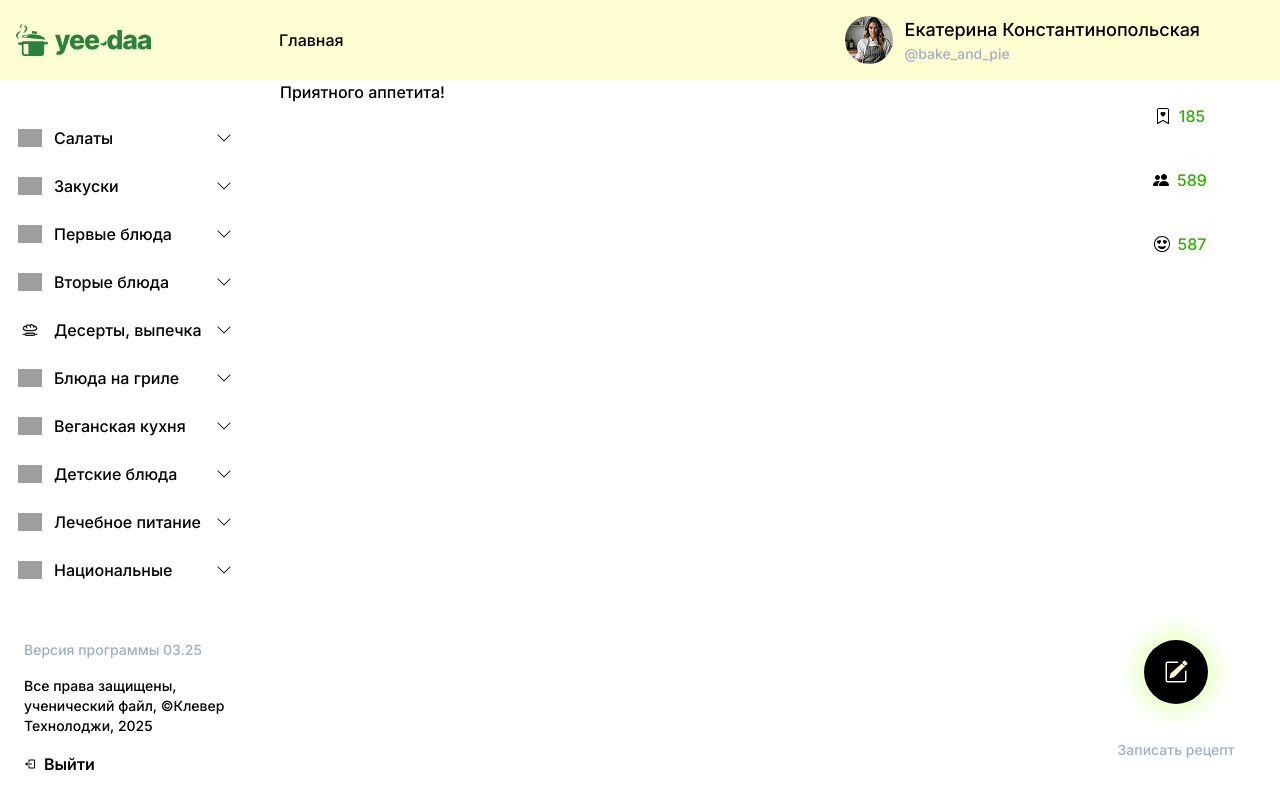
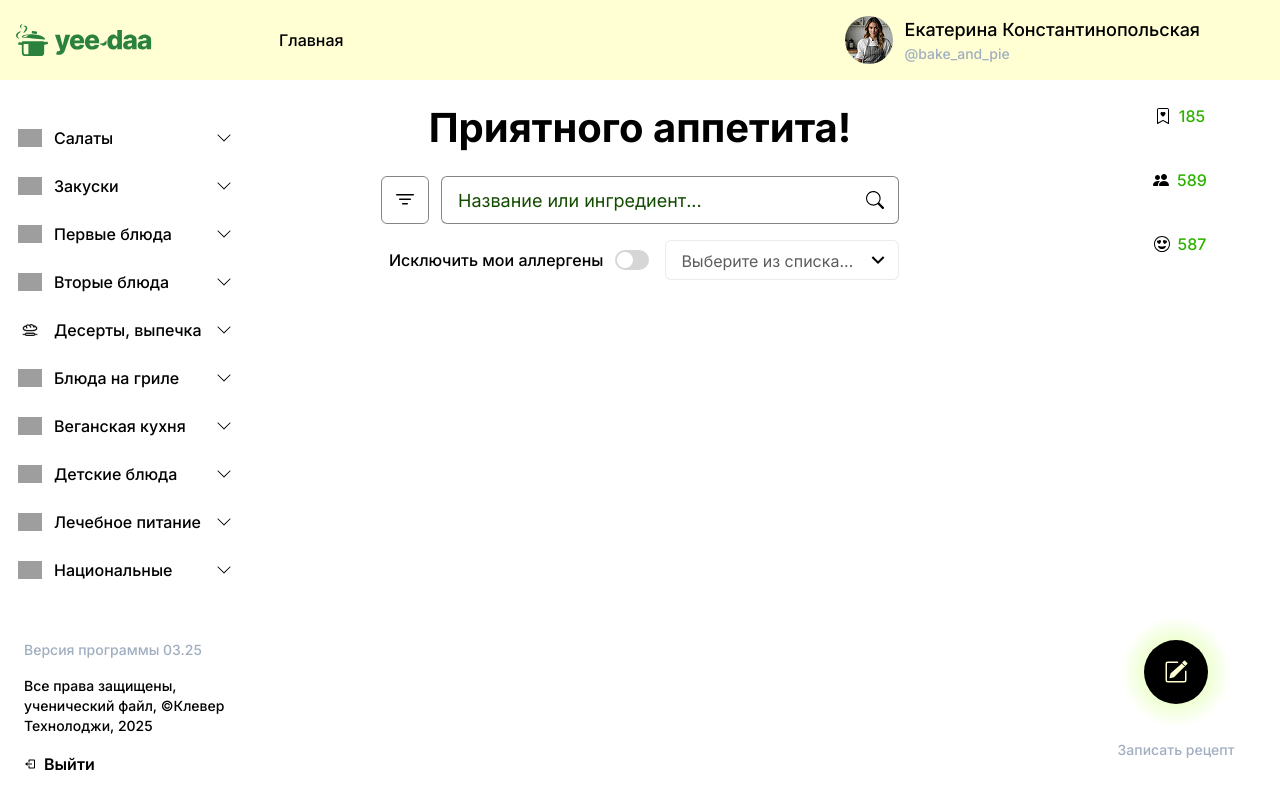
Before and after one commit to yasinskydew/yee-daa, a Next.js app: page /home in a window 1280 px wide. Built offline with nearby package versions, Linux system fonts and the light colour scheme; grey boxes are pictures that could not be loaded.

Commit message:
Update package.json to include use-debounce dependency and enhance global styles with updated border and placeholder colors. Refactor HomePage component for improved layout and add new icons to the icons index.

```diff
--- a/app/(platform)/home/page.tsx
+++ b/app/(platform)/home/page.tsx
@@ -1,19 +1,19 @@
-export default async function HomePage({
-  searchParams,
-}: {
+import Search from '@/app/ui/primitives/search'
+
+type HomePageProps = {
   searchParams: Promise<{ cat?: string; sub?: string }>
-}) {
-  const { cat, sub } = await searchParams
+}
+
+export default async function HomePage({ searchParams }: HomePageProps) {
+  await searchParams
+  const title = 'Приятного аппетита!'
 
   return (
-    <>
-      <h1>Приятного аппетита!</h1>
-      {(cat || sub) && (
-        <p className="text-muted">
-          {cat}
-          {sub ? ` / ${sub}` : ''}
-        </p>
-      )}
-    </>
+    <div className="mx-auto flex w-full max-w-[898px] flex-col items-center gap-8 pt-8">
+      <h1 className="w-full text-center text-[32px] leading-8 font-bold text-foreground md:whitespace-nowrap md:text-[40px] xl:text-5xl xl:leading-12">
+        {title}
+      </h1>
+      <Search placeholder="Название или ингредиент..." />
+    </div>
   )
 }
--- a/app/globals.css
+++ b/app/globals.css
@@ -24,7 +24,8 @@ input[type='number']::-webkit-outer-spin-button {
   --primary-soft: #d7ff94;
   --primary-strong: #2db100;
   --muted: #a0aec0;
-  --border: rgba(0, 0, 0, 0.08);
+  --placeholder: #134B00;
+  --border: rgba(0, 0, 0, 0.16);
   --radius-sm: 4px;
   --radius-md: 6px;
   --radius-lg: 8px;
@@ -41,7 +42,7 @@ html.dark {
   --primary-soft: #2a3d14;
   --primary-strong: #b1ff2e;
   --muted: #718096;
-  --border: rgba(255, 255, 255, 0.12);
+  --border: rgba(255, 255, 255, 0.16);
 }
 
 @theme {
@@ -62,6 +63,7 @@ html.dark {
   --color-muted: var(--muted);
   --color-border: var(--border);
   --color-header: var(--header);
+  --color-placeholder: var(--placeholder);
   --font-sans: var(--font-inter);
   --radius-sm: var(--radius-sm);
   --radius-md: var(--radius-md);
--- /dev/null
+++ b/app/ui/icons/arrow-down-s-line.tsx
@@ -0,0 +1,24 @@
+import clsx from 'clsx'
+
+type IconProps = {
+  className?: string
+}
+
+export function ArrowDownSLineIcon({ className }: IconProps) {
+  return (
+    <svg
+      width={24}
+      height={24}
+      viewBox="0 0 24 24"
+      fill="none"
+      xmlns="http://www.w3.org/2000/svg"
+      className={clsx('shrink-0', className)}
+      aria-hidden
+    >
+      <path
+        d="M12 13.172L16.95 8.22198L18.364 9.63598L12 16L5.63599 9.63598L7.04999 8.22198L12 13.172Z"
+        fill="currentColor"
+      />
+    </svg>
+  )
+}
--- a/app/ui/icons/index.ts
+++ b/app/ui/icons/index.ts
@@ -5,7 +5,10 @@ export {
 } from './category-icon'
 export { BookmarkHeartIcon } from './bookmark-heart'
 export { BurgerIcon } from './burger'
+export { ArrowDownSLineIcon } from './arrow-down-s-line'
 export { ChevronDownIcon } from './chevron-down'
 export { EmojiHeartEyesIcon } from './emoji-heart-eyes'
 export { PeopleFillIcon } from './people-fill'
 export { PencilSquareIcon } from './pencil-square'
+export { SearchIcon } from './search-icon'
+export { MagnifyingGlassIcon } from './magnifying-glass'
--- /dev/null
+++ b/app/ui/icons/magnifying-glass.tsx
@@ -0,0 +1,24 @@
+import clsx from 'clsx'
+
+type IconProps = {
+  className?: string
+}
+
+export function MagnifyingGlassIcon({ className }: IconProps) {
+  return (
+    <svg
+      width={18}
+      height={18}
+      viewBox="0 0 18.001 18.0002"
+      fill="none"
+      xmlns="http://www.w3.org/2000/svg"
+      className={clsx('shrink-0', className)}
+      aria-hidden
+    >
+      <path
+        d="M13.2108 11.637C14.3001 10.1505 14.788 8.30755 14.5769 6.47679C14.3657 4.64603 13.4711 2.96251 12.072 1.76302C10.6729 0.563536 8.87248 -0.063446 7.03095 0.0075113C5.18942 0.0784686 3.44259 0.842132 2.13994 2.14572C0.837281 3.44931 0.0748669 5.19669 0.00522735 7.03826C-0.0644122 8.87984 0.563858 10.6798 1.76434 12.0781C2.96483 13.4763 4.649 14.3697 6.47991 14.5795C8.31082 14.7894 10.1534 14.3001 11.6391 13.2097H11.638C11.6718 13.2547 11.7078 13.2975 11.7483 13.3391L16.0795 17.6704C16.2905 17.8815 16.5766 18.0001 16.875 18.0002C17.1735 18.0003 17.4597 17.8819 17.6708 17.6709C17.8819 17.46 18.0006 17.1738 18.0007 16.8754C18.0008 16.577 17.8823 16.2907 17.6714 16.0796L13.3401 11.7484C13.2999 11.7077 13.2567 11.6701 13.2108 11.6359V11.637ZM13.501 7.3125C13.501 8.12505 13.341 8.92965 13.03 9.68035C12.7191 10.4311 12.2633 11.1132 11.6887 11.6877C11.1142 12.2623 10.4321 12.7181 9.68136 13.029C8.93066 13.34 8.12606 13.5 7.31351 13.5C6.50096 13.5 5.69636 13.34 4.94566 13.029C4.19495 12.7181 3.51285 12.2623 2.93829 11.6877C2.36372 11.1132 1.90796 10.4311 1.59701 9.68035C1.28605 8.92965 1.12601 8.12505 1.12601 7.3125C1.12601 5.67147 1.77791 4.09766 2.93829 2.93728C4.09867 1.7769 5.67248 1.125 7.31351 1.125C8.95454 1.125 10.5284 1.7769 11.6887 2.93728C12.8491 4.09766 13.501 5.67147 13.501 7.3125V7.3125Z"
+        fill="currentColor"
+      />
+    </svg>
+  )
+}
--- /dev/null
+++ b/app/ui/icons/search-icon.tsx
@@ -0,0 +1,24 @@
+import clsx from 'clsx'
+
+type IconProps = {
+  className?: string
+}
+
+export function SearchIcon({ className }: IconProps) {
+  return (
+    <svg
+      width={24}
+      height={24}
+      viewBox="0 0 24 24"
+      fill="none"
+      xmlns="http://www.w3.org/2000/svg"
+      className={clsx('shrink-0', className)}
+      aria-hidden
+    >
+      <path
+        d="M9 15.75C9 15.5511 9.07902 15.3603 9.21967 15.2197C9.36032 15.079 9.55109 15 9.75 15H14.25C14.4489 15 14.6397 15.079 14.7803 15.2197C14.921 15.3603 15 15.5511 15 15.75C15 15.9489 14.921 16.1397 14.7803 16.2803C14.6397 16.421 14.4489 16.5 14.25 16.5H9.75C9.55109 16.5 9.36032 16.421 9.21967 16.2803C9.07902 16.1397 9 15.9489 9 15.75ZM6 11.25C6 11.0511 6.07902 10.8603 6.21967 10.7197C6.36032 10.579 6.55109 10.5 6.75 10.5H17.25C17.4489 10.5 17.6397 10.579 17.7803 10.7197C17.921 10.8603 18 11.0511 18 11.25C18 11.4489 17.921 11.6397 17.7803 11.7803C17.6397 11.921 17.4489 12 17.25 12H6.75C6.55109 12 6.36032 11.921 6.21967 11.7803C6.07902 11.6397 6 11.4489 6 11.25ZM3 6.75C3 6.55109 3.07902 6.36032 3.21967 6.21967C3.36032 6.07902 3.55109 6 3.75 6H20.25C20.4489 6 20.6397 6.07902 20.7803 6.21967C20.921 6.36032 21 6.55109 21 6.75C21 6.94891 20.921 7.13968 20.7803 7.28033C20.6397 7.42098 20.4489 7.5 20.25 7.5H3.75C3.55109 7.5 3.36032 7.42098 3.21967 7.28033C3.07902 7.13968 3 6.94891 3 6.75Z"
+        fill="currentColor"
+      />
+    </svg>
+  )
+}
--- a/app/ui/primitives/button.tsx
+++ b/app/ui/primitives/button.tsx
@@ -22,8 +22,8 @@ export default function Button({
 }: ButtonProps) {
   const classes = clsx(
     'inline-flex items-center justify-center gap-2 font-semibold transition-opacity cursor-pointer',
-    size === 'sm' && 'h-10 px-4 text-sm rounded-[var(--radius-md)]',
-    size === 'md' && 'h-12 px-6 text-lg rounded-[var(--radius-md)]',
+    size === 'sm' && 'h-10 p-4 text-sm rounded-[var(--radius-md)]',
+    size === 'md' && 'h-12 p-6 text-lg rounded-[var(--radius-md)]',
     size === 'none' && 'p-0',
     variant === 'primary' && 'bg-primary text-primary-foreground',
     variant === 'secondary' && 'bg-foreground text-background',
--- /dev/null
+++ b/app/ui/primitives/search.tsx
@@ -0,0 +1,121 @@
+"use client";
+
+import { useState } from "react";
+import clsx from "clsx";
+import Button from "@/app/ui/primitives/button";
+import { SearchIcon } from "@/app/ui/icons/search-icon";
+import { MagnifyingGlassIcon } from "@/app/ui/icons/magnifying-glass";
+import { ArrowDownSLineIcon } from "@/app/ui/icons/arrow-down-s-line";
+
+type SearchProps = {
+  placeholder?: string;
+  className?: string;
+};
+
+export default function Search({
+  placeholder = "Название или ингредиент...",
+  className,
+}: SearchProps) {
+  const [excludeAllergens, setExcludeAllergens] = useState(false);
+  const ALLERGEN_OPTIONS = [
+    { value: "gluten", label: "Глютен" },
+    { value: "lactose", label: "Лактоза" },
+    { value: "nuts", label: "Орехи" },
+  ] as const;
+  return (
+    <form
+      role="search"
+      className={clsx(
+        "flex w-full flex-col items-center gap-4 pb-8",
+        className,
+      )}
+      onSubmit={(event) => event.preventDefault()}
+    >
+      <div className="flex w-full max-w-[518px] items-center justify-center gap-3">
+        <Button
+          type="button"
+          variant="ghost"
+          size="none"
+          aria-label="Фильтры"
+          className="size-12 shrink-0 rounded-[var(--radius-md)] border-foreground/48 px-3"
+        >
+          <SearchIcon />
+        </Button>
+
+        <div className="relative min-w-0 flex-1">
+          <label htmlFor="home-search" className="sr-only">
+            Поиск рецептов
+          </label>
+          <input
+            id="home-search"
+            name="q"
+            type="search"
+            placeholder={placeholder}
+            className={clsx(
+              "h-12 w-full rounded-[var(--radius-md)] border border-foreground/48 bg-background",
+              "pl-4 pr-12 text-lg font-normal text-placeholder outline-none",
+              "placeholder:text-placeholder",
+              "[&::-webkit-search-cancel-button]:hidden",
+            )}
+          />
+          <button
+            type="submit"
+            aria-label="Найти"
+            className="absolute inset-y-0 right-0 flex w-12 items-center justify-center text-foreground"
+          >
+            <MagnifyingGlassIcon />
+          </button>
+        </div>
+      </div>
+
+      <div className="flex w-full max-w-[518px] flex-wrap items-center gap-4">
+        <label className="flex shrink-0 cursor-pointer items-center gap-3 py-1.5 pl-2 text-base font-medium whitespace-nowrap text-foreground">
+          Исключить мои аллергены
+          <input
+            type="checkbox"
+            className="peer sr-only"
+            checked={excludeAllergens}
+            onChange={(event) => setExcludeAllergens(event.target.checked)}
+          />
+          <span
+            aria-hidden
+            className={clsx(
+              "relative h-5 w-[34px] shrink-0 rounded-full transition-colors",
+              excludeAllergens ? "bg-primary" : "bg-foreground/16",
+            )}
+          >
+            <span
+              className={clsx(
+                "absolute top-0.5 left-0.5 size-4 rounded-full bg-background transition-transform",
+                excludeAllergens && "translate-x-[14px]",
+              )}
+            />
+          </span>
+        </label>
+
+        <div className="relative min-w-[200px] flex-1">
+          <select
+            defaultValue=""
+            aria-label="Выберите из списка"
+            className={clsx(
+              "h-10 w-full appearance-none rounded-[var(--radius-md)] border border-foreground/8 bg-background",
+              "py-2 pr-[43px] pl-[15px] text-base font-normal text-foreground/64",
+            )}
+          >
+            <option value="" disabled>
+              Выберите из списка...
+            </option>
+            {ALLERGEN_OPTIONS.map((item) => (
+              <option key={item.value} value={item.value}>
+                {item.label}
+              </option>
+            ))}
+          </select>
+          <span className="pointer-events-none absolute top-1/2 right-[11px] flex size-5 -translate-y-1/2 items-center justify-center overflow-hidden text-foreground">
+            <ArrowDownSLineIcon />
+          </span>
+        </div>
+      </div>
+    </form>
+  );
+}
--- a/package.json
+++ b/package.json
@@ -13,7 +13,8 @@
     "next": "16.3.8",
     "next-themes": "^0.4.6",
     "react": "19.2.8",
-    "react-dom": "19.2.8"
+    "react-dom": "19.2.8",
+    "use-debounce": "^10.1.1"
   },
   "devDependencies": {
     "@tailwindcss/postcss": "^4",
```
Also changed, not shown: public/search-icon.svg (added), 1 other file (tests, documents, lock files or other folders).
